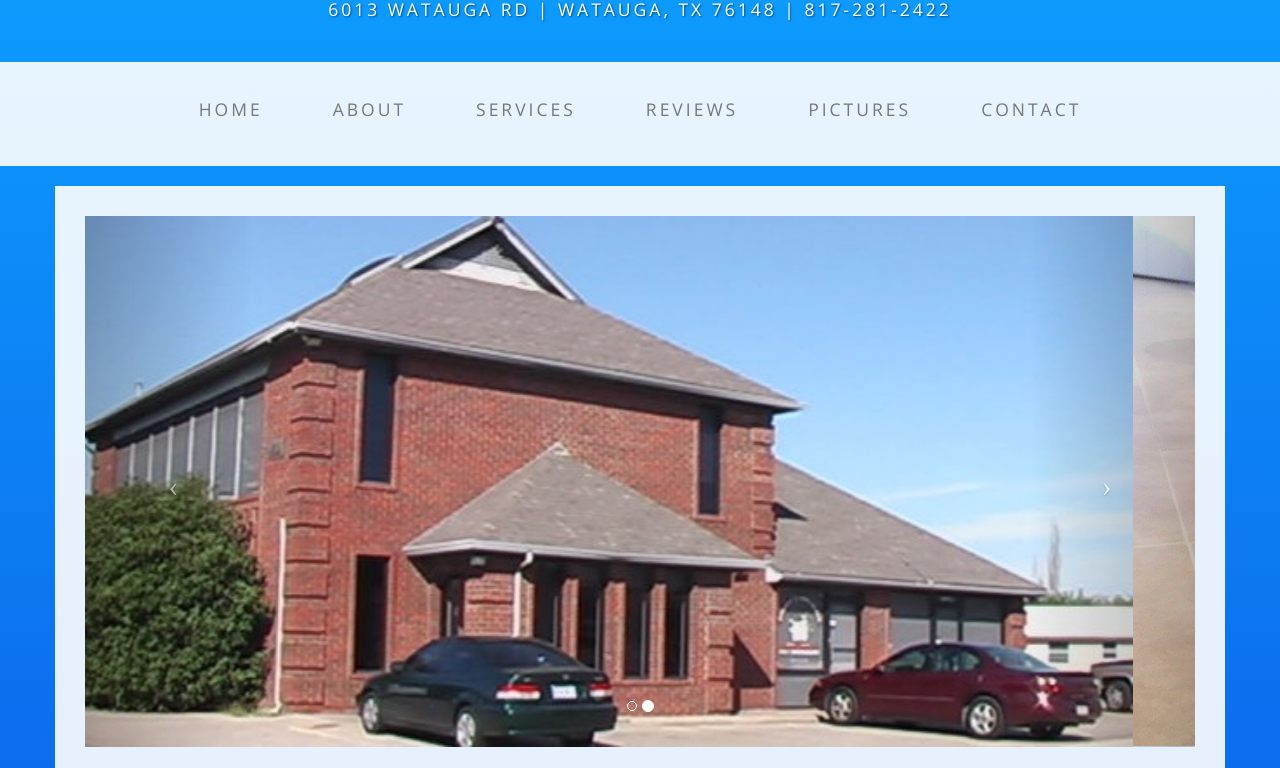
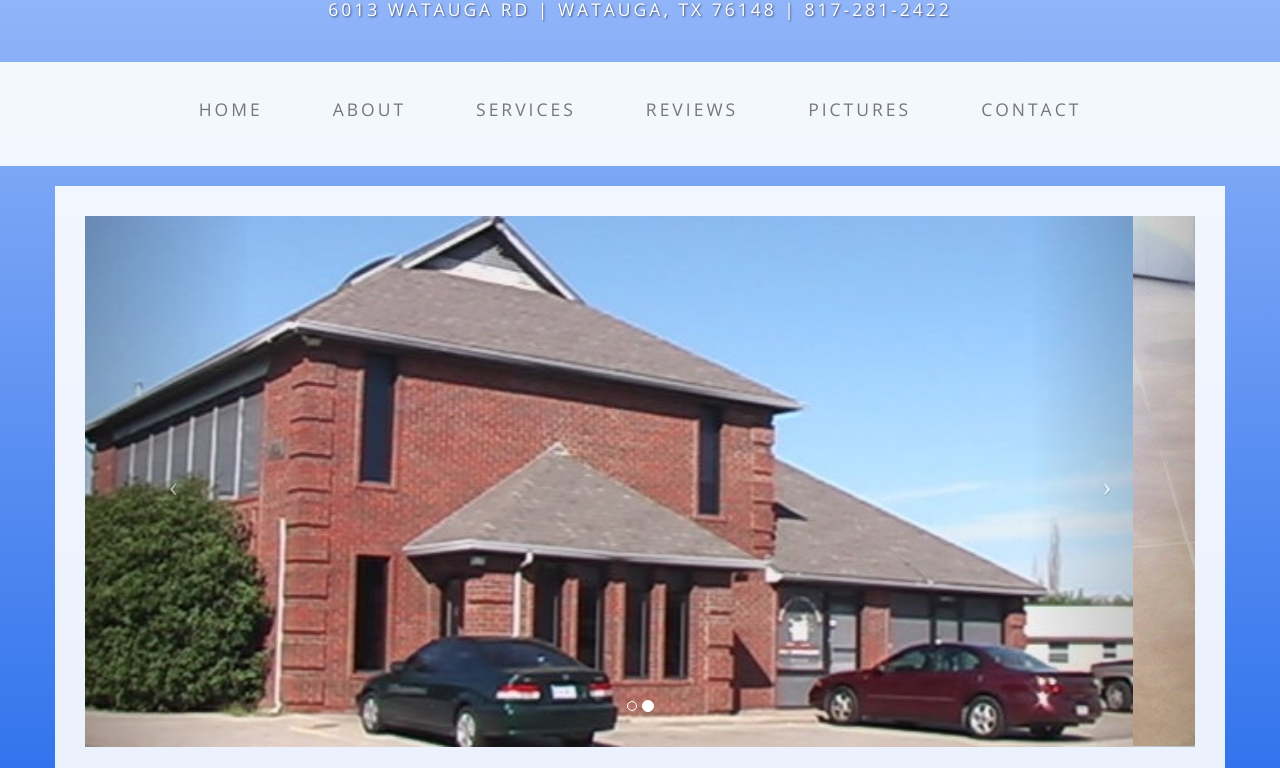
Before and after one commit to halfmonty/snoopysdoghouse, a plain HTML site: page index.html in a window 1280 px wide. Shown: the part 114-882 px from the top of the page. Drawn offline with nearby package versions, Linux system fonts and the light colour scheme.

Commit message:
update style

```diff
--- a/css/business-casual.css
+++ b/css/business-casual.css
@@ -6,11 +6,11 @@
 
 body {
     font-family: "Open Sans","Helvetica Neue",Helvetica,Arial,sans-serif;
-    background: #0DA1FF; /* For browsers that do not support gradients */
-    background: -webkit-linear-gradient(#0DA1FF, #0C59E8); /* For Safari 5.1 to 6.0 */
-    background: -o-linear-gradient(#0DA1FF, #0C59E8); /* For Opera 11.1 to 12.0 */
-    background: -moz-linear-gradient(#0DA1FF, #0C59E8); /* For Firefox 3.6 to 15 */
-    background: linear-gradient(#0DA1FF, #0C59E8); /* Standard syntax */
+    background: #9ebefa; /* For browsers that do not support gradients */
+    background: -webkit-linear-gradient(#9ebefa, #0C59E8); /* For Safari 5.1 to 6.0 */
+    background: -o-linear-gradient(#9ebefa, #0C59E8); /* For Opera 11.1 to 12.0 */
+    background: -moz-linear-gradient(#9ebefa, #0C59E8); /* For Firefox 3.6 to 15 */
+    background: linear-gradient(#9ebefa, #0C59E8); /* Standard syntax */
     -webkit-background-size: cover;
     -moz-background-size: cover;
     background-size: cover;
```
